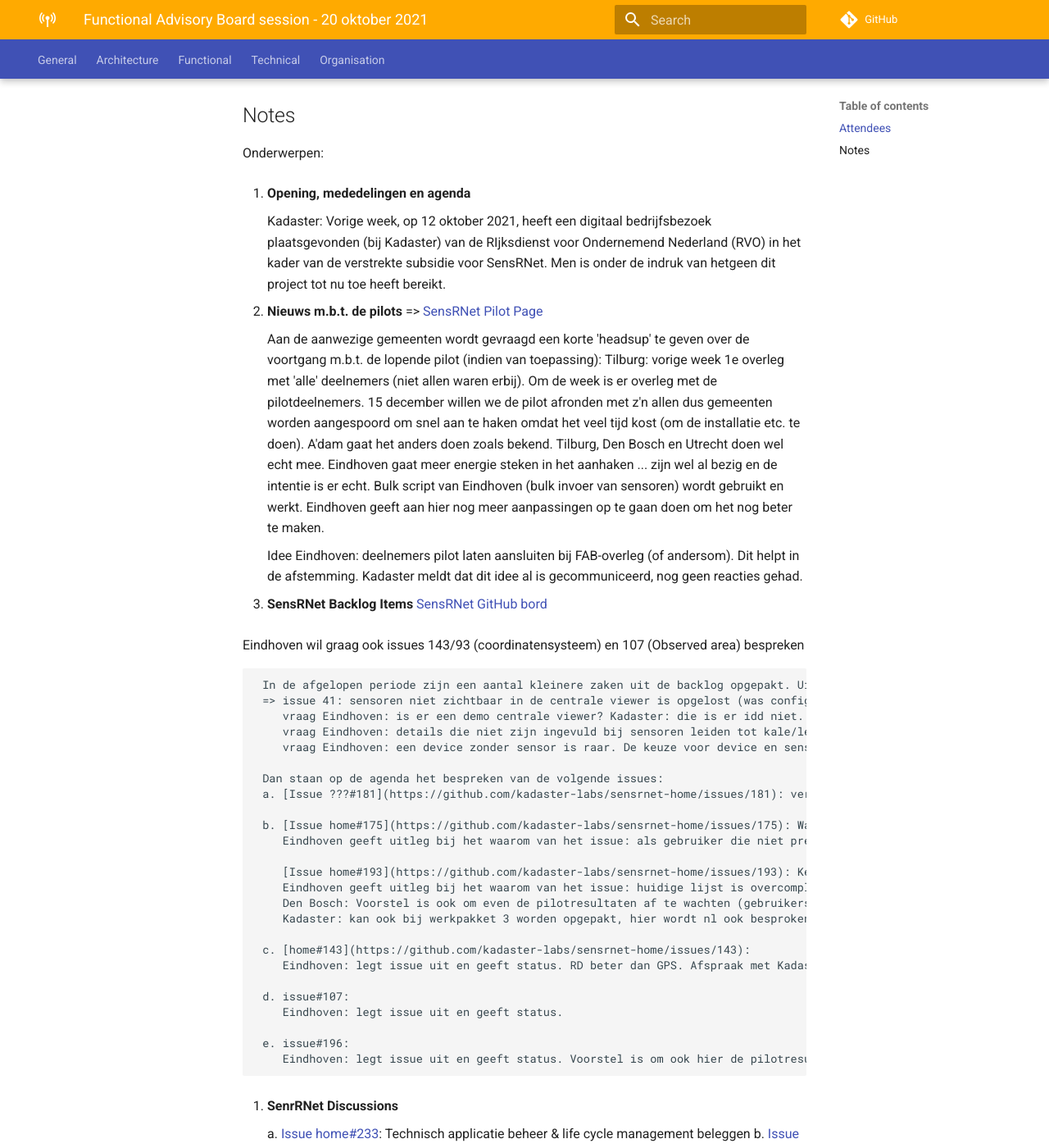
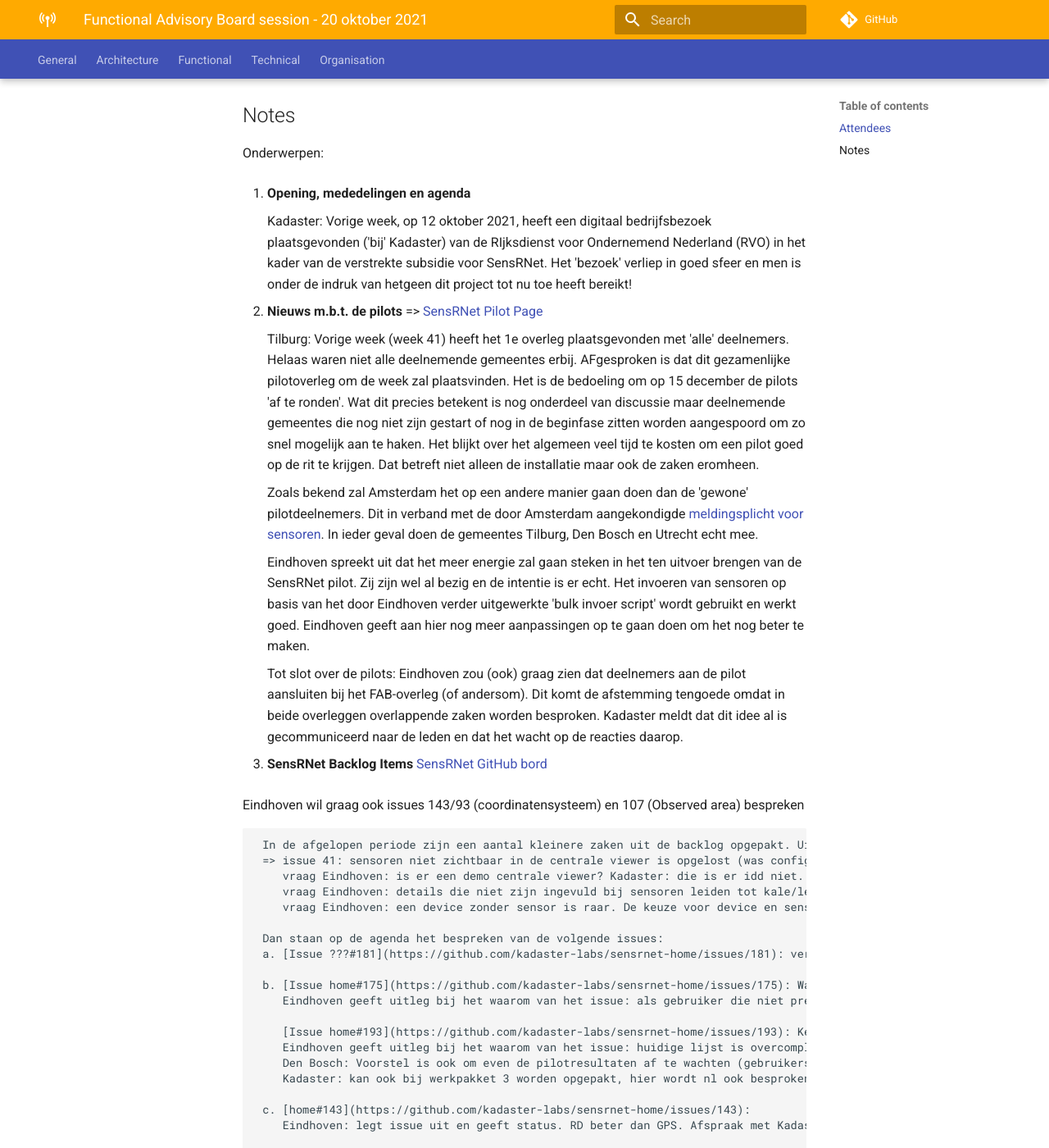
Before and after one commit to kadaster-labs/sensrnet-home, an MkDocs documentation site: the page built from docs/notes/2021-10-20-FAB-notes.md, in a window 1280 px wide and 1400 px high, scrolled down 655 px. Shown: the whole window at 82% size. Built offline with MkDocs 1.6.1 and Material for MkDocs 9.7.7, drawn with Linux system fonts in a browser that asks for light colours; comment, search, counter and statistics services are not loaded.

Commit message:
Update 2021-10-20-FAB-notes.md

```diff
--- a/docs/notes/2021-10-20-FAB-notes.md
+++ b/docs/notes/2021-10-20-FAB-notes.md
@@ -24,20 +24,17 @@
 
 1. **Opening, mededelingen en agenda**
 
-     Kadaster: Vorige week, op 12 oktober 2021, heeft een digitaal bedrijfsbezoek plaatsgevonden (bij Kadaster) van de RIjksdienst voor Ondernemend Nederland (RVO) in het kader van de verstrekte subsidie voor SensRNet. Men is onder de indruk van hetgeen dit project tot nu toe heeft bereikt.
+     Kadaster: Vorige week, op 12 oktober 2021, heeft een digitaal bedrijfsbezoek plaatsgevonden ('bij' Kadaster) van de RIjksdienst voor Ondernemend Nederland (RVO) in het kader van de verstrekte subsidie voor SensRNet. Het 'bezoek' verliep in goed sfeer en men is onder de indruk van hetgeen dit project tot nu toe heeft bereikt!
 
 2. **Nieuws m.b.t. de pilots** => [SensRNet Pilot Page](https://kadaster-labs.github.io/sensrnet-home/Pilots/)
 
-     Aan de aanwezige gemeenten wordt gevraagd een korte 'headsup' te geven over de voortgang  m.b.t. de lopende pilot (indien van toepassing):
-     Tilburg: vorige week 1e overleg met 'alle' deelnemers (niet allen waren erbij). Om de week is er overleg met de pilotdeelnemers.
-     15 december willen we de pilot afronden met z'n allen dus gemeenten worden aangespoord om snel aan te haken omdat het veel tijd kost (om de installatie etc. te doen).
-     A'dam gaat het anders doen zoals bekend.
-     Tilburg, Den Bosch en Utrecht doen wel echt mee.
-     Eindhoven gaat meer energie steken in het aanhaken ... zijn wel al bezig en de intentie is er echt.
-     Bulk script van Eindhoven (bulk invoer van sensoren) wordt gebruikt en werkt. Eindhoven geeft aan hier nog meer aanpassingen op te gaan doen om het nog beter te maken.
+     Tilburg: Vorige week (week 41) heeft het 1e overleg plaatsgevonden met 'alle' deelnemers. Helaas waren niet alle deelnemende gemeentes erbij. AFgesproken is dat dit gezamenlijke pilotoverleg om de week zal plaatsvinden. Het is de bedoeling om op 15 december de pilots 'af te ronden'. Wat dit precies betekent is nog onderdeel van discussie maar deelnemende gemeentes die nog niet zijn gestart of nog in de beginfase zitten worden aangespoord om zo snel mogelijk aan te haken. Het blijkt over het algemeen veel tijd te kosten om een pilot goed op de rit te krijgen. Dat betreft niet alleen de installatie maar ook de zaken eromheen.
 
-     Idee Eindhoven: deelnemers pilot laten aansluiten bij FAB-overleg (of andersom). Dit helpt in de afstemming.
-     Kadaster meldt dat dit idee al is gecommuniceerd, nog geen reacties gehad.
+     Zoals bekend zal Amsterdam het op een andere manier gaan doen dan de 'gewone' pilotdeelnemers. Dit in verband met de door Amsterdam aangekondigde [meldingsplicht voor sensoren](https://www.amsterdam.nl/bestuur-en-organisatie/college/wethouder/touria-meliani/persberichten/meldingsplicht-amsterdamse/). In ieder geval doen de gemeentes Tilburg, Den Bosch en Utrecht echt mee.
+
+     Eindhoven spreekt uit dat het meer energie zal gaan steken in het ten uitvoer brengen van de SensRNet pilot. Zij zijn wel al bezig en de intentie is er echt. Het invoeren van sensoren op basis van het door Eindhoven verder uitgewerkte 'bulk invoer script' wordt gebruikt en werkt goed. Eindhoven geeft aan hier nog meer aanpassingen op te gaan doen om het nog beter te maken.
+
+     Tot slot over de pilots: Eindhoven zou (ook) graag zien dat deelnemers aan de pilot aansluiten bij het FAB-overleg (of andersom). Dit komt de afstemming tengoede omdat in beide overleggen overlappende zaken worden besproken. Kadaster meldt dat dit idee al is gecommuniceerd naar de leden en dat het wacht op de reacties daarop.
 
 
 3. **SensRNet Backlog Items** [SensRNet GitHub bord](https://github.com/orgs/kadaster-labs/projects/1)
```
